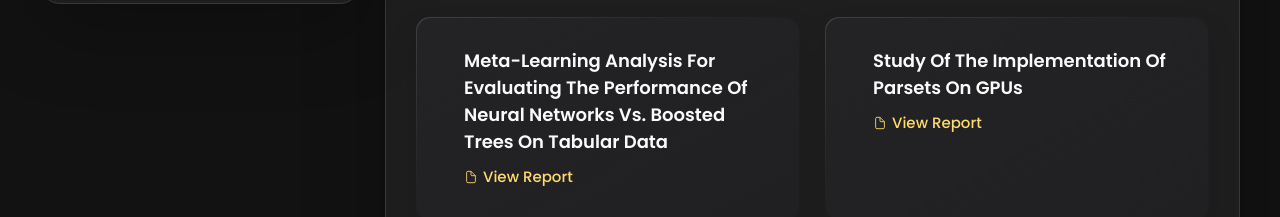
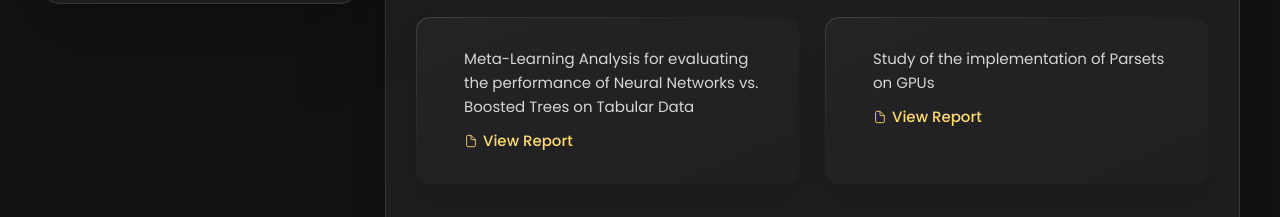
Before and after one commit to ramyapalti/ramyapalti.github.io, a plain HTML site: page index.html in a window 1280 px wide. Shown: the part 571-788 px from the top of the page. Drawn offline with nearby package versions, Linux system fonts and the light colour scheme.

Commit message:
Update index.html

```diff
--- a/index.html
+++ b/index.html
@@ -188,12 +188,12 @@
               <a href="#" target="_blank" rel="noopener noreferrer" class="service-link">
 
               <div class="service-content-box">
-                <h4 class="h4 service-item-title">Meta-Learning Analysis for evaluating the performance of Neural
-Networks vs. Boosted Trees on Tabular Data</h4>
+                <!-- <h4 class="h4 service-item-title">Meta-Learning Analysis for evaluating the performance of Neural -->
+<!-- Networks vs. Boosted Trees on Tabular Data</h4> -->
 
-                <!-- <p class="service-item-text">
-                  The most modern and high-quality design made at a professional level.
-                </p> -->
+                <p class="service-item-text">
+                  Meta-Learning Analysis for evaluating the performance of Neural Networks vs. Boosted Trees on Tabular Data
+                </p>
                   <div class="report-link">
                     <a href="/assets/documents/BTP-1_Ramyasri_Palti.pdf" target="_blank" rel="noopener noreferrer" class="pdf-link">
                       <ion-icon name="document-outline"></ion-icon>
@@ -209,11 +209,11 @@ Networks vs. Boosted Trees on Tabular Data</h4>
               <a href="#" target="_blank" rel="noopener noreferrer" class="service-link">
 
               <div class="service-content-box">
-                <h4 class="h4 service-item-title">Study of the implementation of Parsets on GPUs</h4>
+                <!-- <h4 class="h4 service-item-title">Study of the implementation of Parsets on GPUs</h4> -->
 
-                <!-- <p class="service-item-text">
-                  High-quality development of sites at the professional level.
-                </p> -->
+                <p class="service-item-text">
+                  Study of the implementation of Parsets on GPUs
+                </p>
                   <div class="report-link">
                     <a href="/assets/documents/BTP_II_Report_Ramyasri.pdf" target="_blank" rel="noopener noreferrer" class="pdf-link">
                       <ion-icon name="document-outline"></ion-icon>
```
